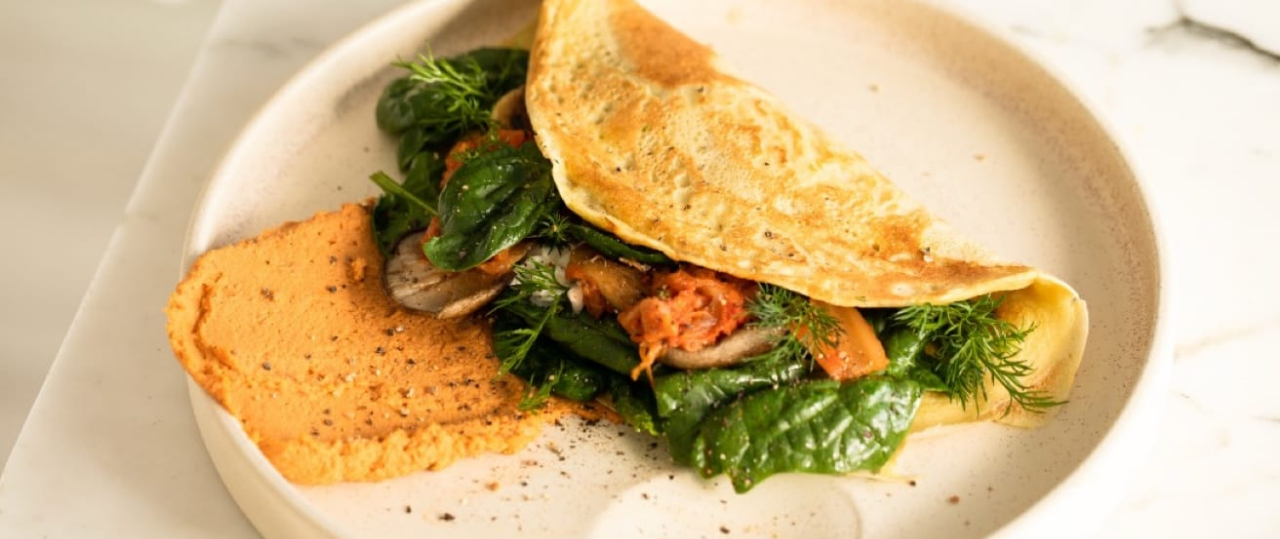
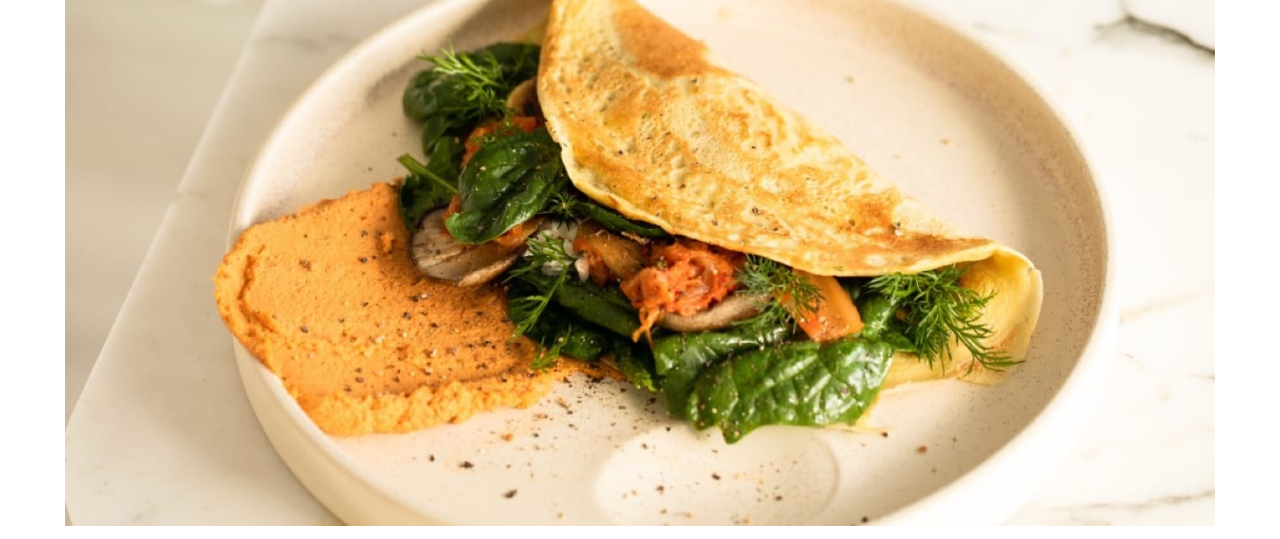
Before and after one commit to dmacisso/recipe-page, a plain HTML site: page index.html in a window 1280 px wide. Shown: the top 539 px of the page. Drawn offline with Linux system fonts and the light colour scheme.

Commit message:
start on desktop design

```diff
--- a/styles.css
+++ b/styles.css
@@ -28,16 +28,38 @@ main {
   flex-direction: column;
   color: var(--dark-charcoal);
 }
+
+.image-wrapper {
+  display: flex;
+  justify-content: center;
+}
+
 img {
   width: 100%;
   object-fit: contain;
 }
 
-
+/* .content-wrapper {
+  display: flex;
+  flex-direction: column;
+  align-items: center;
+} */
 
 .content-wrapper {
   padding: 0 16px;
   margin: 0 16px;
+}
+
+@media (min-width: 768px) {
+  img {
+    max-width: 90%;
+  }
+}
+
+@media (min-width: 1200px) {
+  img {
+    max-width: 1150px;
+  }
 }
 
 h1 {
@@ -57,7 +79,6 @@ h2,
 h3 {
   color: var(--nutmeg);
   margin-bottom: 0;
-
 }
 
 .card {
```
